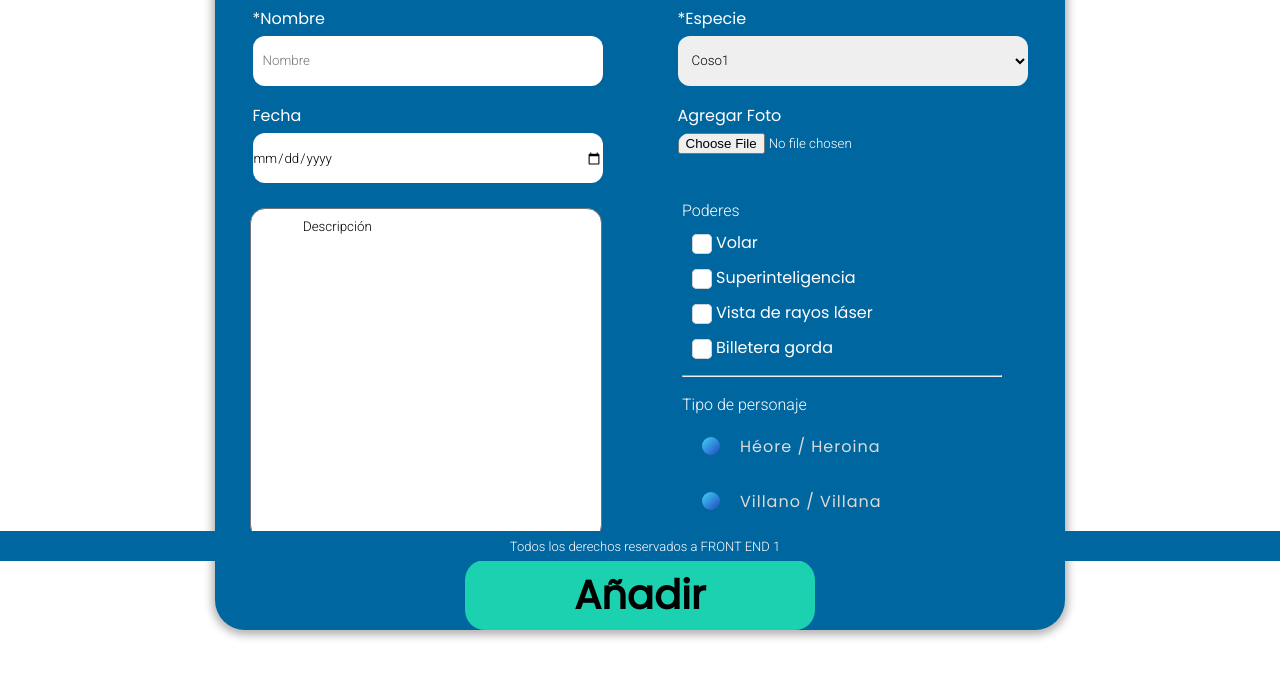
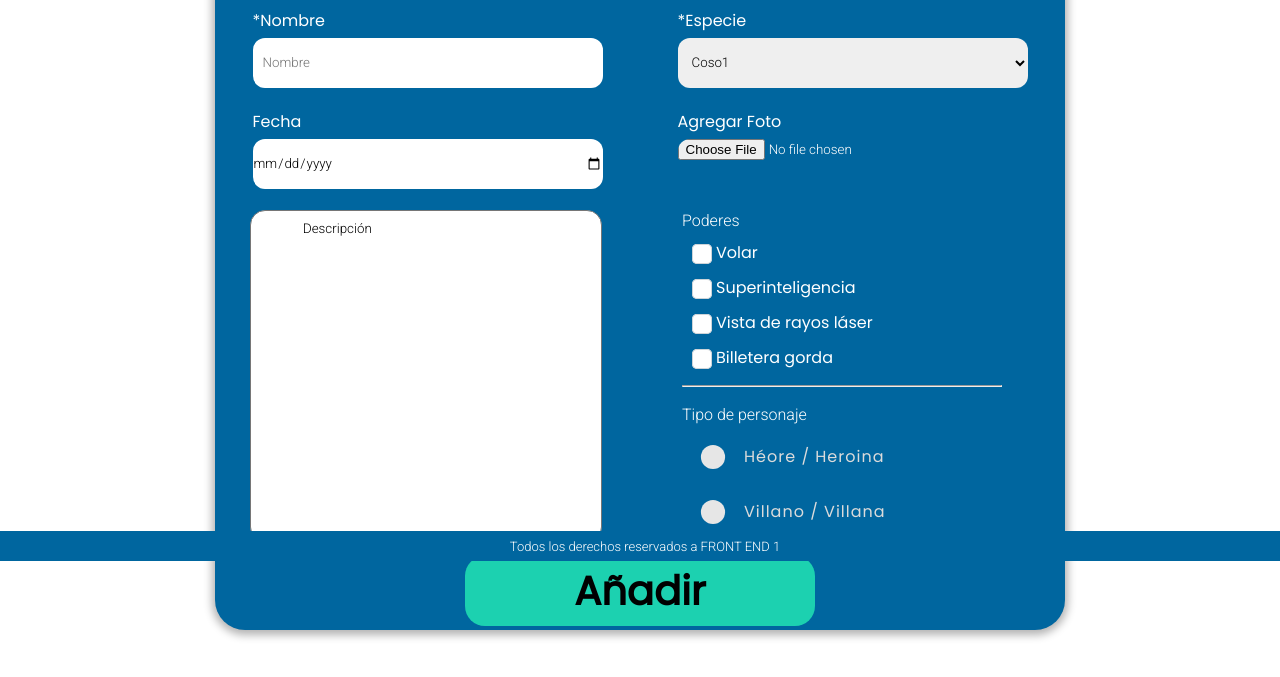
Before and after one commit to Malakay98/Form_FE_Class16, a plain HTML site: page index.html in a window 1280 px wide. Shown: the part 239-916 px from the top of the page. Drawn offline with Linux system fonts and the light colour scheme.

Commit message:
add some changes in CSS

```diff
--- a/css/style.css
+++ b/css/style.css
@@ -140,7 +140,6 @@ select {
 
 .powers {
   margin-right: 200px;
-  height: 350px;
 }
 
 /* Basic styling */
@@ -204,26 +203,25 @@ select {
 }
 
 .rad-design {
-  width: 18px;
-  height: 18px;
-  border-radius: 50%;
-  background: linear-gradient(
-    to right bottom,
-    hsl(193, 97%, 62%),
-    hsl(225, 70%, 43%)
-  );
+  width: 22px;
+  height: 22px;
+  border-radius: 100px;
+  background: linear-gradient(to right bottom, hsl(154, 97%, 62%), hsl(225, 97%, 62%));
 }
 
 .rad-design::before {
-  content: "";
+  content: '';
+  display: inline-block;
   width: inherit;
   height: inherit;
   border-radius: inherit;
+
   background: hsl(0, 0%, 90%);
-  transition: 0.3s;
+  transform: scale(1.1);
+  transition: .3s;
 }
 
-.rad-input:checked + .rad-design::before {
+.rad-input:checked+.rad-design::before {
   transform: scale(0);
 }
 
```
